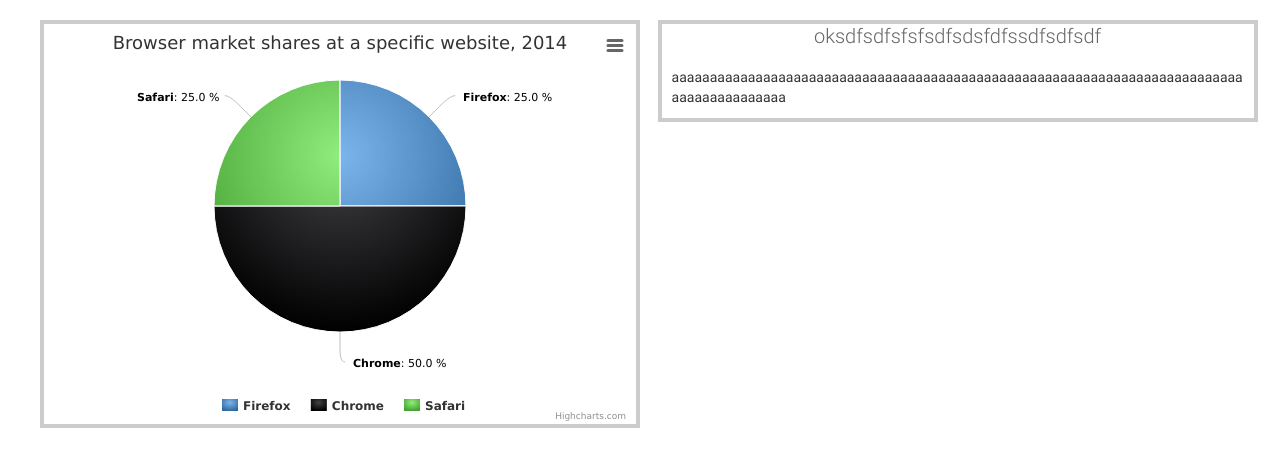
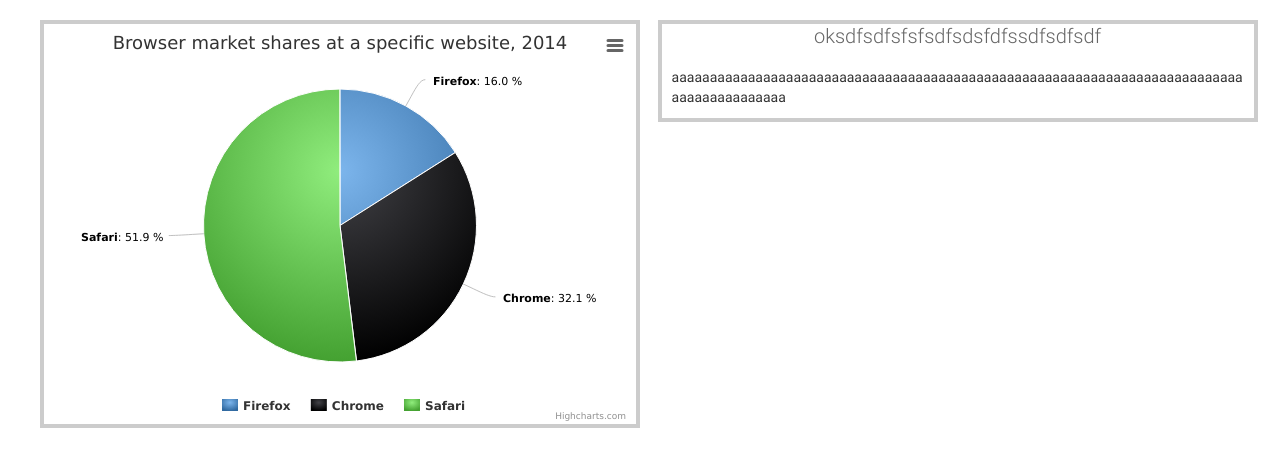
Before and after one commit to rustoceans/consuming-instagram, a Django app: template consuming_instagram/core/templates/core/graph.html in a window 1280 px wide. Shown: the part 48-515 px from the top of the page. Run offline with Django 3.2, Linux system fonts and the light colour scheme; the template is opened without the code that fills it, so the values that code supplies are empty; some libraries are stand-ins or nearby versions.

Commit message:
loading and charts

```diff
--- a/consuming_instagram/core/static/css/main.css
+++ b/consuming_instagram/core/static/css/main.css
@@ -7,9 +7,19 @@
 	margin-right: -105%;
 	margin-top: -404px;
 	border: 4px solid #ccc;
-	word-wrap: break-word
+	word-wrap: break-word;
 }
 
 #desc h1{text-align: center;}
 
 .module {border: 4px solid #ccc;}
+
+.loader {
+	position: fixed;
+	left: 0px;
+	top: 0px;
+	width: 100%;
+	height: 100%;
+	z-index: 9999;
+	background: url('http://myhockeytradingcards.com/images/pleaseWaitOverlay.gif') 50% 50% no-repeat #FFF;
+}
--- a/consuming_instagram/core/templates/admin/base_site.html
+++ b/consuming_instagram/core/templates/admin/base_site.html
@@ -1,4 +1,15 @@
 {% extends "admin/base.html" %}
+{% load staticfiles %}
+
+{% block extrastyle %}
+{{ block.super }}
+<link rel="stylesheet" type="text/css" href="{% static "css/main.css" %}" />
+{% endblock %}
+
+{% block extrahead %}
+<script type="text/javascript" src="http://ajax.googleapis.com/ajax/libs/jquery/1.8.2/jquery.min.js"></script>
+{% endblock %}
+
 
 {% block title %}{{ title }} | {{ site_title|default:_('Django site admin') }}{% endblock %}
 
--- a/consuming_instagram/core/templates/core/graph.html
+++ b/consuming_instagram/core/templates/core/graph.html
@@ -55,13 +55,18 @@
             type: 'pie',
             name: 'Browser share',
             data: [
-                ['Firefox',   25.0],
-                ['Chrome',    50.0],
-                ['Safari',    25.0]
+                ['Firefox',   25],
+                ['Chrome',    50],
+                ['Safari',    81]
             ]
         }]
     });
 });
+</script>
+<script type="text/javascript">
+$(window).ready(function() {
+    $(".loader").fadeOut("slow");
+})
 </script>
 
 {% endblock %}
@@ -75,6 +80,7 @@
 {% block breadcrumbs %}{% endblock %}
 
 {% block content %}
+<div class="loader"></div>
 <div id="content-main">
 <div class="app-instagram module">
 <div id="chart" style="min-width: 510px; height: 400px; max-width: 600px; margin: 0 auto"></div>
```
Also changed, not shown: consuming_instagram/core/responses.py (+13 -1 lines), consuming_instagram/core/templates/admin/index.html (+13 -1 lines), consuming_instagram/core/views.py (+1 -7 lines).
